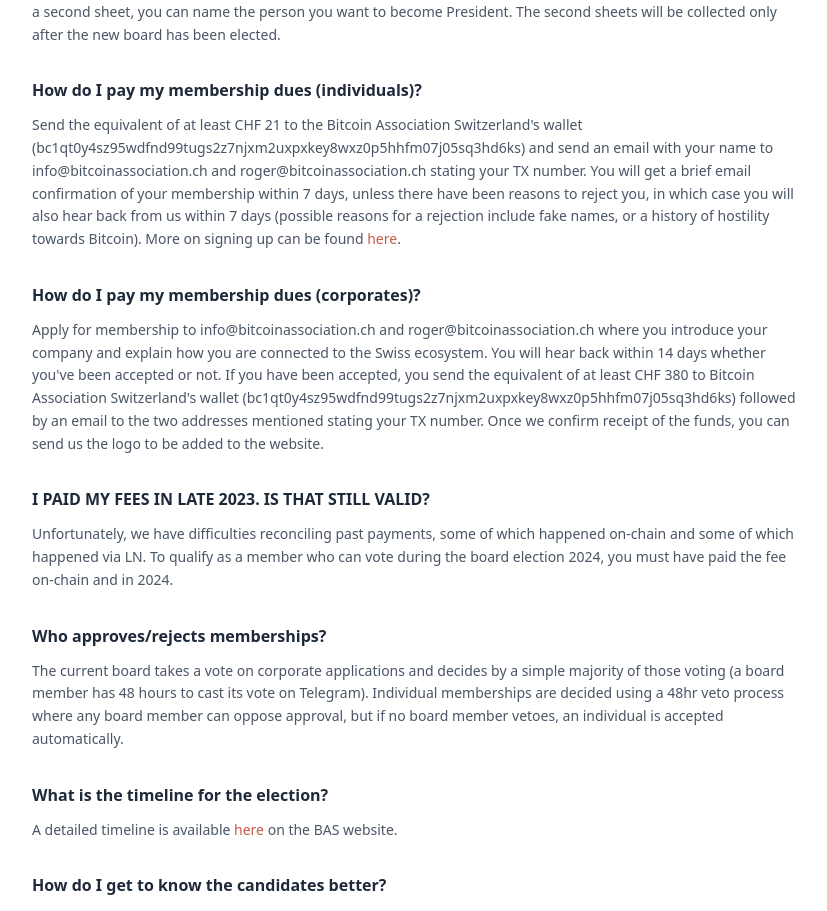
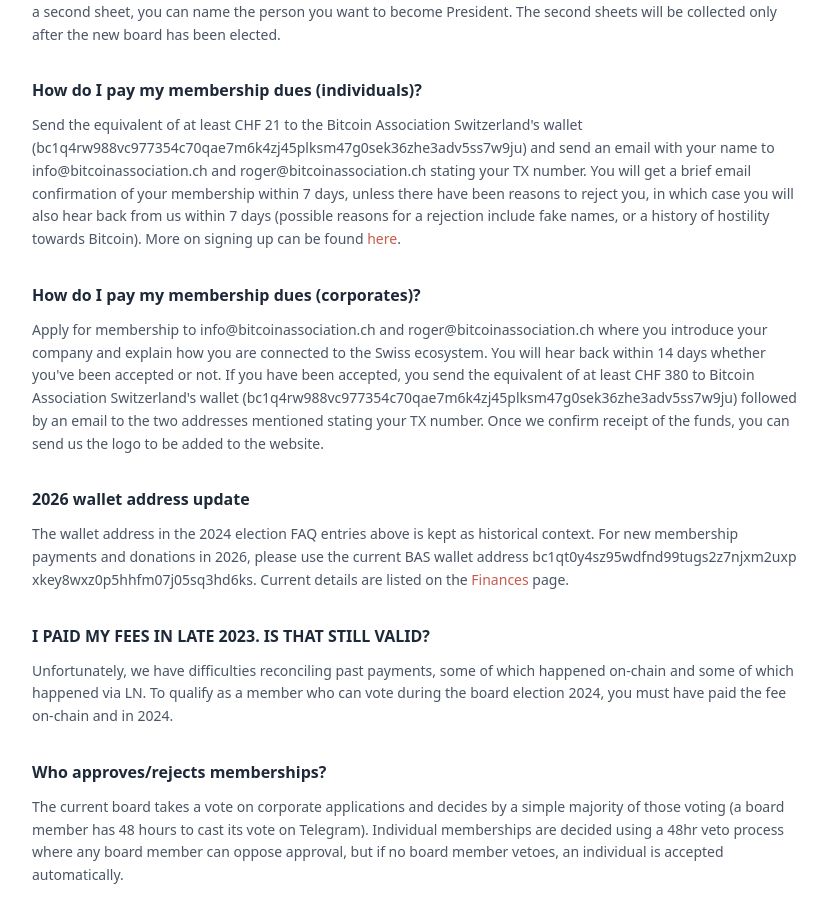
Before and after one commit to JanatBAS/BAS-website-clone, a Next.js app: page /faq in a window 1280 px wide. Shown: the part 2266-3177 px from the top of the page, without its empty margins (336-1163 px from the left). Built offline with nearby package versions, Linux system fonts and the light colour scheme.

Commit message:
Clarify historical and current BAS wallet addresses

```diff
--- a/src/app/faq/page.tsx
+++ b/src/app/faq/page.tsx
@@ -80,13 +80,21 @@
     question: "How do I pay my membership dues (individuals)?",
     answer: (
       <>
-        Send the equivalent of at least CHF 21 to the Bitcoin Association Switzerland&apos;s wallet (bc1qt0y4sz95wdfnd99tugs2z7njxm2uxpxkey8wxz0p5hhfm07j05sq3hd6ks) and send an email with your name to info@bitcoinassociation.ch and roger@bitcoinassociation.ch stating your TX number. You will get a brief email confirmation of your membership within 7 days, unless there have been reasons to reject you, in which case you will also hear back from us within 7 days (possible reasons for a rejection include fake names, or a history of hostility towards Bitcoin). More on signing up can be found <Link href="/renew-membership" className="text-[#c75b4a] hover:underline">here</Link>.
+        Send the equivalent of at least CHF 21 to the Bitcoin Association Switzerland&apos;s wallet (bc1q4rw988vc977354c70qae7m6k4zj45plksm47g0sek36zhe3adv5ss7w9ju) and send an email with your name to info@bitcoinassociation.ch and roger@bitcoinassociation.ch stating your TX number. You will get a brief email confirmation of your membership within 7 days, unless there have been reasons to reject you, in which case you will also hear back from us within 7 days (possible reasons for a rejection include fake names, or a history of hostility towards Bitcoin). More on signing up can be found <Link href="/renew-membership" className="text-[#c75b4a] hover:underline">here</Link>.
       </>
     ),
   },
   {
     question: "How do I pay my membership dues (corporates)?",
-    answer: "Apply for membership to info@bitcoinassociation.ch and roger@bitcoinassociation.ch where you introduce your company and explain how you are connected to the Swiss ecosystem. You will hear back within 14 days whether you've been accepted or not. If you have been accepted, you send the equivalent of at least CHF 380 to Bitcoin Association Switzerland's wallet (bc1qt0y4sz95wdfnd99tugs2z7njxm2uxpxkey8wxz0p5hhfm07j05sq3hd6ks) followed by an email to the two addresses mentioned stating your TX number. Once we confirm receipt of the funds, you can send us the logo to be added to the website.",
+    answer: "Apply for membership to info@bitcoinassociation.ch and roger@bitcoinassociation.ch where you introduce your company and explain how you are connected to the Swiss ecosystem. You will hear back within 14 days whether you've been accepted or not. If you have been accepted, you send the equivalent of at least CHF 380 to Bitcoin Association Switzerland's wallet (bc1q4rw988vc977354c70qae7m6k4zj45plksm47g0sek36zhe3adv5ss7w9ju) followed by an email to the two addresses mentioned stating your TX number. Once we confirm receipt of the funds, you can send us the logo to be added to the website.",
+  },
+  {
+    question: "2026 wallet address update",
+    answer: (
+      <>
+        The wallet address in the 2024 election FAQ entries above is kept as historical context. For new membership payments and donations in 2026, please use the current BAS wallet address <span className="break-all">bc1qt0y4sz95wdfnd99tugs2z7njxm2uxpxkey8wxz0p5hhfm07j05sq3hd6ks</span>. Current details are listed on the <Link href="/finances" className="text-[#c75b4a] hover:underline">Finances</Link> page.
+      </>
+    ),
   },
   {
     question: "I PAID MY FEES IN LATE 2023. IS THAT STILL VALID?",
--- a/src/app/finances/page.tsx
+++ b/src/app/finances/page.tsx
@@ -39,12 +39,12 @@
                 <p>
                   OLD WALLET:{" "}
                   <a
-                    href="https://blockstream.info/address/35TTXLEtU8ZKAeTEBkx6qG7Cox8RyDw3uW"
+                    href="https://blockstream.info/address/bc1q4rw988vc977354c70qae7m6k4zj45plksm47g0sek36zhe3adv5ss7w9ju"
                     target="_blank"
                     rel="noopener noreferrer"
                     className="text-[#6b9b8a] hover:underline break-all"
                   >
-                    35TTXLEtU8ZKAeTEBkx6qG7Cox8RyDw3uW
+                    bc1q4rw988vc977354c70qae7m6k4zj45plksm47g0sek36zhe3adv5ss7w9ju
                   </a>
                 </p>
 
```
